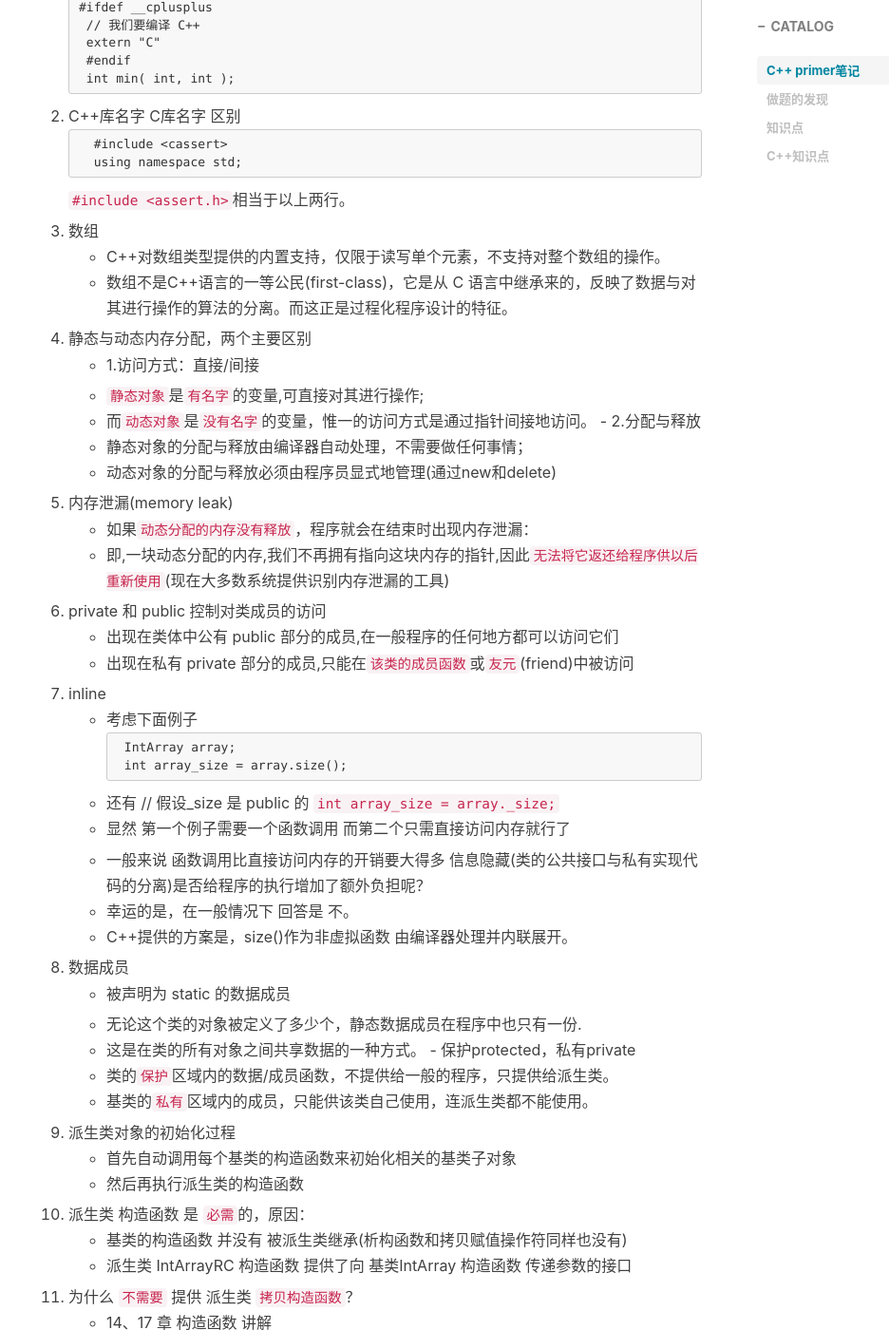
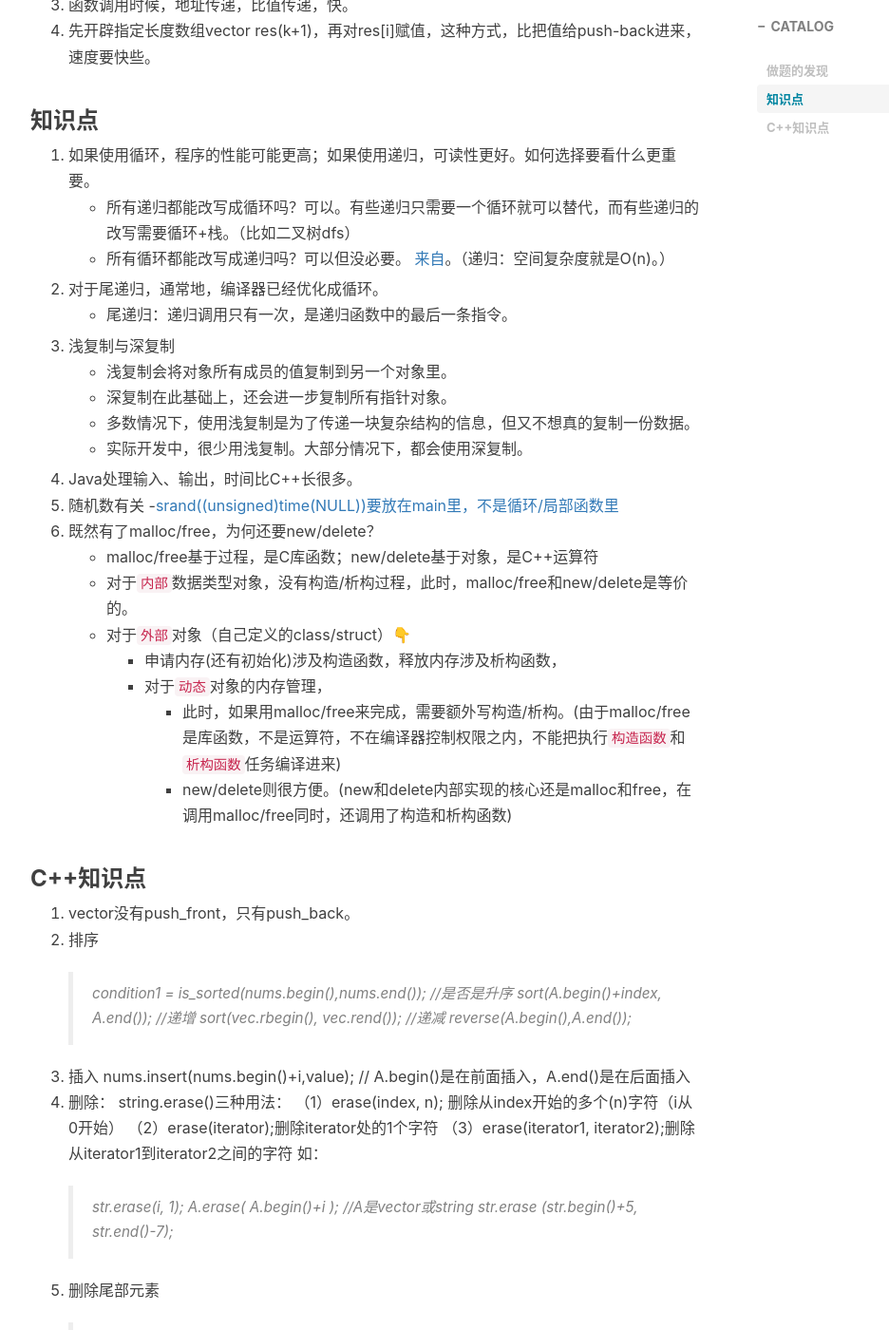
Before and after one commit to LeeeLiu/leeeliu.github.io, a Jekyll site: the page built from _posts/2019-08-20-C++知识点.md, in a window 1280 px wide and 1400 px high, scrolled down 671 px. Shown: the whole window at 95% size, without its empty margins (233-1169 px from the left). Built offline with Jekyll 4.4.1, drawn with Linux system fonts in a browser that asks for light colours; nearby versions of some CDN libraries; comment, search, counter and statistics services are not loaded; some of the changed text lies outside the part shown.

Commit message:
Update 2019-08-20-C++知识点.md

````diff
--- a/_posts/2019-08-20-C++知识点.md
+++ b/_posts/2019-08-20-C++知识点.md
@@ -10,78 +10,6 @@ tags:
     - C++
     - 实践篇
 ---
-
-
-### C++ primer笔记
-1. 编译C++程序时，编译器自动定义了一个预处理器名字__cplusplus，因此，我们可以根据它来判断该程序是否是C++程序，以便有条件地包含一些代码。例如：
-  ```
-   #ifdef __cplusplus
-    // 我们要编译 C++
-    extern "C"
-    #endif
-    int min( int, int );
-  ```
-2. C++库名字 C库名字 区别
-  ```
-  #include <cassert>
-  using namespace std;
-  ```
-  `#include <assert.h>`相当于以上两行。
-3. 数组
-  - C++对数组类型提供的内置支持，仅限于读写单个元素，不支持对整个数组的操作。
-  - 数组不是C++语言的一等公民(first-class)，它是从 C 语言中继承来的，反映了数据与对其进行操作的算法的分离。而这正是过程化程序设计的特征。
-4. 静态与动态内存分配，两个主要区别
-  - 1.访问方式：直接/间接
-    + `静态对象`是`有名字`的变量,可直接对其进行操作;
-    + 而`动态对象`是`没有名字`的变量，惟一的访问方式是通过指针间接地访问。
-  - 2.分配与释放
-    + 静态对象的分配与释放由编译器自动处理，不需要做任何事情；
-    + 动态对象的分配与释放必须由程序员显式地管理(通过new和delete)
-5. 内存泄漏(memory leak)
-  - 如果`动态分配的内存没有释放`，程序就会在结束时出现内存泄漏：
-  - 即,一块动态分配的内存,我们不再拥有指向这块内存的指针,因此`无法将它返还给程序供以后重新使用`(现在大多数系统提供识别内存泄漏的工具)
-6. private 和 public 控制对类成员的访问
-  - 出现在类体中公有 public 部分的成员,在一般程序的任何地方都可以访问它们
-  - 出现在私有 private 部分的成员,只能在`该类的成员函数`或`友元`(friend)中被访问
-7. inline
-  - 考虑下面例子
-    ```
-    IntArray array;
-    int array_size = array.size();
-    ```
-  - 还有 // 假设_size 是 public 的
-    `int array_size = array._size; `
-  - 显然 第一个例子需要一个函数调用 而第二个只需直接访问内存就行了
-    + 一般来说 函数调用比直接访问内存的开销要大得多 信息隐藏(类的公共接口与私有实现代码的分离)是否给程序的执行增加了额外负担呢？
-    + 幸运的是，在一般情况下 回答是 不。
-    + C++提供的方案是，size()作为非虚拟函数 由编译器处理并内联展开。
-
-8. 数据成员
-  - 被声明为 static 的数据成员
-    - 无论这个类的对象被定义了多少个，静态数据成员在程序中也只有一份.
-    - 这是在类的所有对象之间共享数据的一种方式。
-  - 保护protected，私有private
-    - 类的`保护`区域内的数据/成员函数，不提供给一般的程序，只提供给派生类。
-    - 基类的`私有`区域内的成员，只能供该类自己使用，连派生类都不能使用。
-
-9. 派生类对象的初始化过程
-    + 首先自动调用每个基类的构造函数来初始化相关的基类子对象
-    + 然后再执行派生类的构造函数
-10. 派生类 构造函数 是 `必需`的，原因：
-    + 基类的构造函数 并没有 被派生类继承(析构函数和拷贝赋值操作符同样也没有)
-    + 派生类 IntArrayRC 构造函数 提供了向 基类IntArray 构造函数 传递参数的接口
-11. 为什么 `不需要` 提供 派生类 `拷贝构造函数`？
-    + 14、17 章  构造函数  讲解
-12. 继承过来的 需要析构的 IntArray 成员 都由 IntArray 析构函数 来处理
-13. 类模板 的成员函数会怎么样呢？
-    + 不是 所有的成员函数 都能自动地随 类模板 的 实例化 而被实例化
-    + 只有真正被程序 使用到的成员函数 才会被实例化
-    + 这一般发生在程序生成过程中的一个独立阶段，16.8节将详细讨论
-14. 异常
-    + 不是在`发生`异常的地方恢复执行过程，而是在`处理`异常(catch子句)的地方恢复执行过程。
-    + 如果，异常机制按照函数被调用的顺序回查每个函数直到 main()函数 仍然没有找到处理代码，
-      - 那么它将调用标准库函数 terminate() 。缺省情况下，terminate()函数结束程序。
-
 
 ### 做题的发现
 1. unordered_map比map要快一点
````
